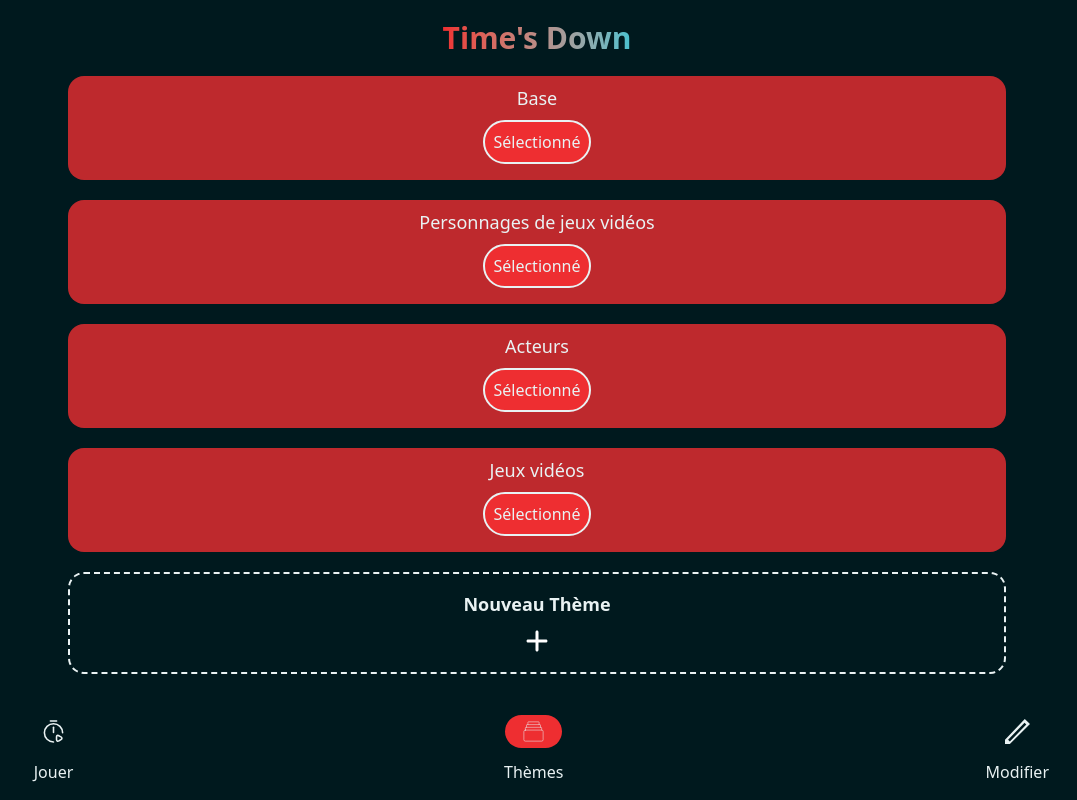
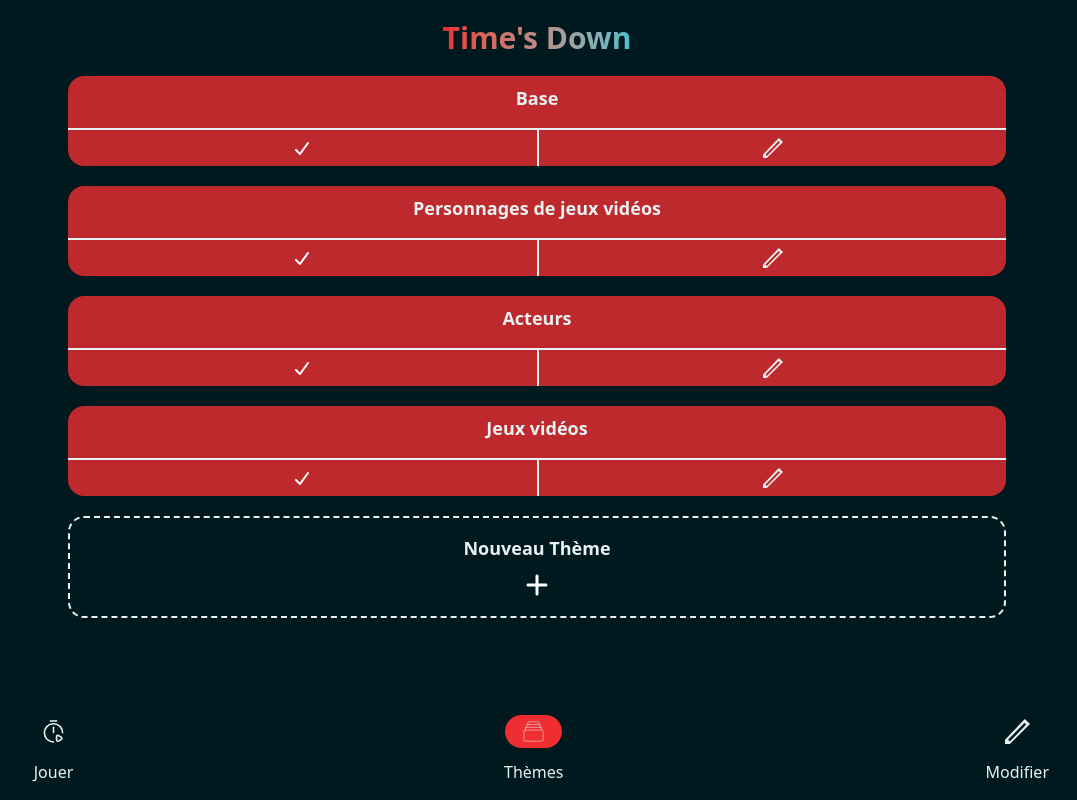
Before and after one commit to Nicolas-Delbovier/TimesDownPWA, a Vue app: page / in a window 1280 px wide. Both pictures are taken after a click on the button "Thèmes". Shown: the whole page, without its empty margins (103-1180 px from the left). Built offline with nearby package versions, Linux system fonts and the light colour scheme.

Commit message:
[ADD] ThemeCard: add edit button and rename menu icon asset
- Added an edit button to ThemeCard to eventually trigger the update view.
- Rework the ThemeCard UI design
- Renamed `modificationsMenuIcon.svg` to `edit.svg` for brevity and clarity.

```diff
--- a/src/components/NavBar.vue
+++ b/src/components/NavBar.vue
@@ -47,7 +47,7 @@ const onClick = (menuView) => {
       class="h-full"
       :iconBackgroundClass="current === 'modifications' ? 'bg-primary-color' : ''"
       @click="onClick('modifications')"
-      imgSrc="/assets/modificationsMenuIcon.svg"
+      imgSrc="/assets/pen.svg"
       :width="width"
       :height="height"
       text="Modifier"
--- a/src/components/ThemeCard.vue
+++ b/src/components/ThemeCard.vue
@@ -20,7 +20,7 @@ const emit = defineEmits(['useTheme']);
 
 const use = ref(props.isUsed);
 
-const shiftUse = () => {
+const toggleIsUsed = () => {
   use.value = !use.value;
   emit('useTheme', { theme: props.theme, use: use.value });
 };
@@ -30,20 +30,34 @@ const shiftUse = () => {
   <div
     id="theme-card"
     :class="{
-      'bg-primary-color/80 hover:bg-primary-color/60 active:bg-primary-color/60': use,
-      'bg-accent-color/20 hover:bg-accent-color/10 active:bg-accent-color/10': !use,
+      'bg-primary-color/80 active:bg-primary-color/60': use,
+      'bg-accent-color/20 active:bg-accent-color/10': !use,
     }"
-    class="flex flex-col items-center text-text-color cursor-pointer px-2 pt-2 pb-4 gap-2 rounded-2xl w-11/12"
-    @click="shiftUse"
+    class="grid grid-rows items-center text-text-color gap-4 rounded-2xl w-11/12"
   >
-    <span id="card-title" class="text-center text-lg font-medium">{{ theme }}</span>
-    <!-- <span>Nombres de mots : {{ numberWords }}</span> -->
-    <button
-      class="text-text-color cursor-pointer p-2 border-2 border-text-color rounded-4xl"
-      :class="{ 'bg-primary-color': use, 'bg-accent-color/10': !use }"
-    >
-      {{ use ? 'Sélectionné' : 'Non sélectionné' }}
-    </button>
+    <div id="content" class="mt-2">
+      <p id="card-title" class="text-center text-lg font-bold">{{ theme }}</p>
+    </div>
+
+    <div id="buttons" class="grid grid-cols-[1fr_1fr] items-center h-full border-t-2">
+      <button
+        class="cursor-pointer flex justify-center items-center h-full py-2"
+        @click="toggleIsUsed"
+      >
+        <img
+          alt="Check Icon"
+          src="/assets/check.svg"
+          class="brightness-0 invert"
+          width="20"
+          height="20"
+        />
+      </button>
+      <button
+        class="cursor-pointer border-l-2 border-text-color flex justify-center items-center h-full py-2"
+      >
+        <img alt="Pen Icon" src="/assets/pen.svg" width="20" height="20" />
+      </button>
+    </div>
   </div>
 </template>
 
--- a/vite.config.js
+++ b/vite.config.js
@@ -14,10 +14,12 @@ export default defineConfig({
     VitePWA({
       registerType: 'autoUpdate',
       includeAssets: [
-        'assets/modificationsMenuIcon.svg',
+        'assets/pen.svg',
         'assets/playMenuIcon.svg',
         'assets/themesMenuIcon.svg',
         'assets/home.svg',
+        'assets/check.svg',
+        'assets/plus.svg',
       ],
       manifest: {
         name: "Time's Down",
```
Also changed, not shown: public/assets/check.svg (added), public/assets/pen.svg (renamed from public/assets/modificationsMenuIcon.svg).
